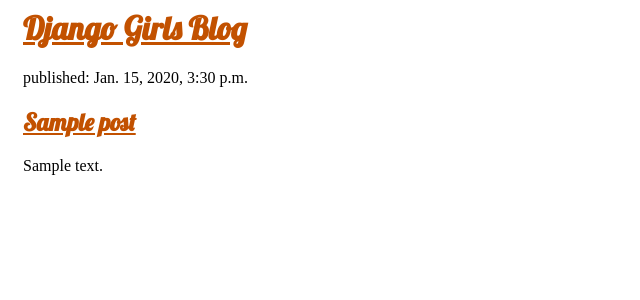
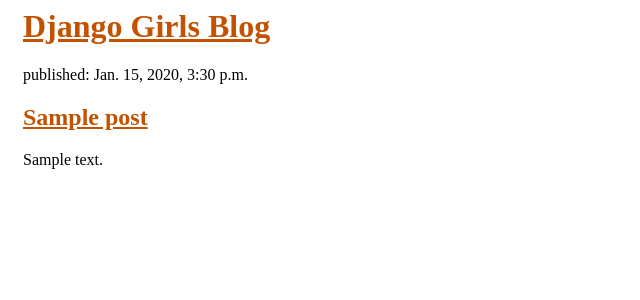
Before and after one commit to tusharkadam98/my-first-blog, a Django app: template blog/templates/blog/post_list.html in a window 1280 px wide. Shown: the top 300 px of the page, without its empty margins (0-640 px from the left). Run offline with Django 3.2, Linux system fonts and the light colour scheme; the template is opened without the code that fills it: values that come from a table or form of the project are taken from there, others are empty; tables that the repository leaves empty hold one stand-in row (values such as "Sample post"); some libraries are stand-ins or nearby versions.

Commit message:
Keeping only CSS file.

```diff
--- a/blog/templates/blog/post_list.html
+++ b/blog/templates/blog/post_list.html
@@ -4,7 +4,7 @@
         <title>Django Girls blog</title>
 		<!--<link rel="stylesheet" href="//maxcdn.bootstrapcdn.com/bootstrap/3.2.0/css/bootstrap.min.css">-->
 		<!--<link rel="stylesheet" href="//maxcdn.bootstrapcdn.com/bootstrap/3.2.0/css/bootstrap-theme.min.css">-->
-		<link href="//fonts.googleapis.com/css?family=Lobster&subset=latin,latin-ext" rel="stylesheet" type="text/css">
+		<!--<link href="//fonts.googleapis.com/css?family=Lobster&subset=latin,latin-ext" rel="stylesheet" type="text/css">-->
 		<link rel="stylesheet" href="{% static 'css/blog.css' %}">
     </head>
     <body>
```
